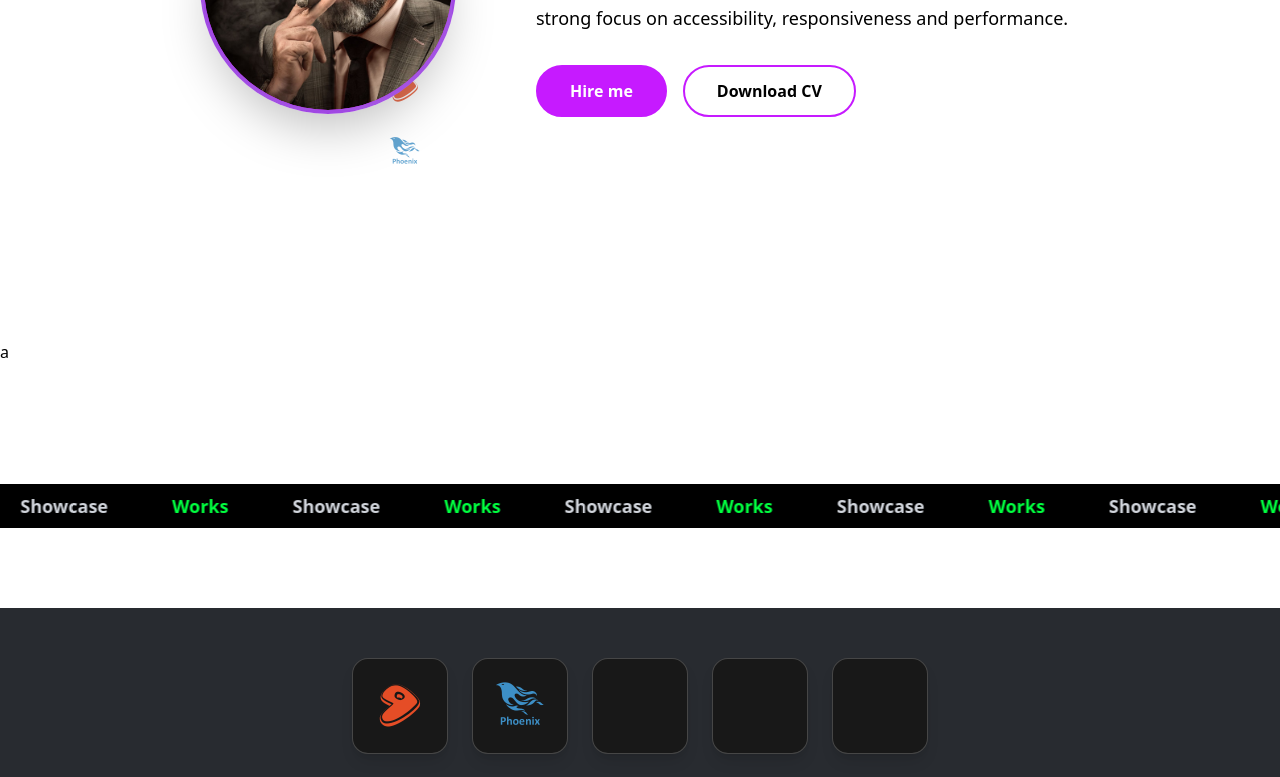
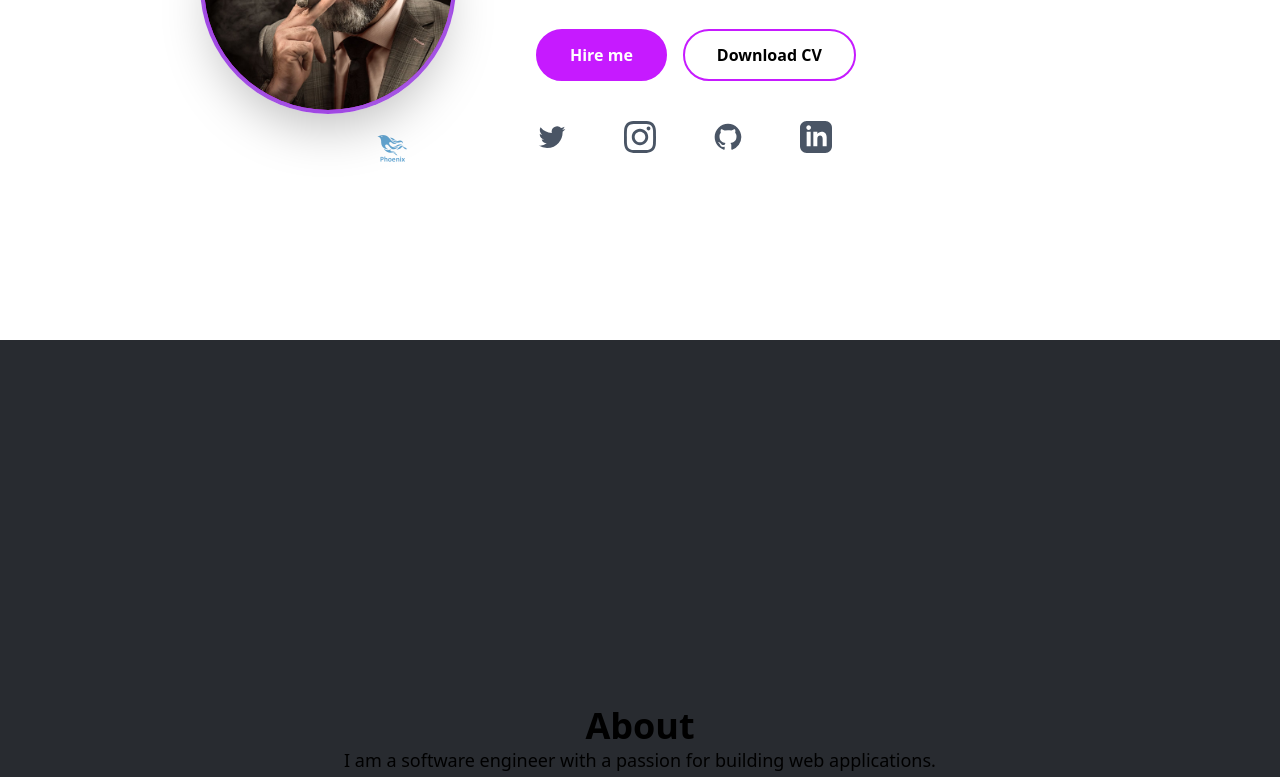
Before and after one commit to Lorendor/Loren_portfolio, a React (Vite) app: page / in a window 1280 px wide. Shown: the part 520-1297 px from the top of the page. Built offline with nearby package versions, Linux system fonts and the light colour scheme.

Commit message:
Added data files

```diff
--- a/src/App.jsx
+++ b/src/App.jsx
@@ -51,10 +51,7 @@ const App = () => {
       <div className="pt-30">
         <Marquee words={["About me", "Contact"]} />
       </div>
-      <div className="pt-10">
-        <Work projects={projects}/>
-      </div>
-      <div className="pt-10">
+      <div className="pt-50">
         <TechTree/>
       </div>
       <div className="pt-50">
--- a/src/components/About.jsx
+++ b/src/components/About.jsx
@@ -2,9 +2,14 @@ import React from 'react'
 
 const About = () => {
   return (
-   <div>
-    a
-   </div>
+    <div className='w-full h-screen bg-darkgray dark:bg-white'>
+      <div className='w-full h-full flex flex-col items-center justify-center'>
+        <h1 className='text-4xl font-bold'>About</h1>
+        <p className='text-lg'>
+          I am a software engineer with a passion for building web applications.
+        </p>
+      </div>
+    </div>
   )
 }
 
--- a/src/components/Footer.jsx
+++ b/src/components/Footer.jsx
@@ -1,4 +1,5 @@
 import React from 'react';
+import { social } from '../data/social.jsx';
 
 const Footer = () => {
   const currentYear = new Date().getFullYear();
@@ -8,48 +9,6 @@ const Footer = () => {
       { name: 'Projects', href: '/projects' },
       { name: 'Blog', href: '/blog' },
       { name: 'Contact', href: '/contact' },
-    ],
-    social: [
-      {
-        name: 'Twitter',
-        href: 'https://twitter.com/yourhandle',
-        icon: (props) => (
-          <svg fill="currentColor" viewBox="0 0 24 24" {...props}>
-            <path d="M8.29 20.251c7.547 0 11.675-6.253 11.675-11.675 0-.178 0-.355-.012-.53A8.348 8.348 0 0022 5.92a8.19 8.19 0 01-2.357.646 4.118 4.118 0 001.804-2.27 8.224 8.224 0 01-2.605.996 4.107 4.107 0 00-6.993 3.743 11.65 11.65 0 01-8.457-4.287 4.106 4.106 0 001.27 5.477A4.072 4.072 0 012.8 9.713v.052a4.105 4.105 0 003.292 4.022 4.095 4.095 0 01-1.853.07 4.108 4.108 0 003.834 2.85A8.233 8.233 0 012 18.407a11.616 11.616 0 006.29 1.84" />
-          </svg>
-        ),
-      },
-      {
-        name: 'Instagram',
-        href: 'https://www.instagram.com/lorenbjelokosic/',
-        icon: (props) => (
-          <svg fill="currentColor" viewBox="0 0 24 24" {...props}>
-            <path d="M12 2.163c3.204 0 3.584.012 4.85.07 3.252.148 4.771 1.691 4.919 4.919.058 1.265.069 1.645.069 4.849 0 3.205-.012 3.584-.069 4.849-.149 3.225-1.664 4.771-4.919 4.919-1.266.058-1.644.07-4.85.07-3.204 0-3.584-.012-4.849-.07-3.26-.149-4.771-1.699-4.919-4.92-.058-1.265-.07-1.644-.07-4.849 0-3.204.013-3.583.07-4.849.149-3.227 1.664-4.771 4.919-4.919 1.266-.057 1.645-.069 4.849-.069zm0-2.163c-3.259 0-3.667.014-4.947.072-4.358.2-6.78 2.618-6.98 6.98-.059 1.281-.073 1.689-.073 4.948 0 3.259.014 3.668.072 4.948.2 4.358 2.618 6.78 6.98 6.98 1.281.058 1.689.072 4.948.072 3.259 0 3.668-.014 4.948-.072 4.354-.2 6.782-2.618 6.979-6.98.059-1.28.073-1.689.073-4.948 0-3.259-.014-3.667-.072-4.947-.196-4.354-2.617-6.78-6.979-6.98-1.281-.059-1.69-.073-4.949-.073zm0 5.838c-3.403 0-6.162 2.759-6.162 6.162s2.759 6.163 6.162 6.163 6.162-2.759 6.162-6.163c0-3.403-2.759-6.162-6.162-6.162zm0 10.162c-2.209 0-4-1.79-4-4 0-2.209 1.791-4 4-4s4 1.791 4 4c0 2.21-1.791 4-4 4zm6.406-11.845c-.796 0-1.441.645-1.441 1.44s.645 1.44 1.441 1.44c.795 0 1.439-.645 1.439-1.44s-.644-1.44-1.439-1.44z"/>
-          </svg>
-        ),
-      },
-      {
-        name: 'GitHub',
-        href: 'https://github.com/Lorendor',
-        icon: (props) => (
-          <svg fill="currentColor" viewBox="0 0 24 24" {...props}>
-            <path
-              fillRule="evenodd"
-              d="M12 2C6.477 2 2 6.484 2 12.017c0 4.425 2.865 8.18 6.839 9.504.5.092.682-.217.682-.483 0-.237-.008-.868-.013-1.703-2.782.605-3.369-1.343-3.369-1.343-.454-1.158-1.11-1.466-1.11-1.466-.908-.62.069-.608.069-.608 1.003.07 1.531 1.032 1.531 1.032.892 1.53 2.341 1.088 2.91.832.092-.647.35-1.088.636-1.338-2.22-.253-4.555-1.113-4.555-4.951 0-1.093.39-1.988 1.029-2.688-.103-.253-.446-1.272.098-2.65 0 0 .84-.27 2.75 1.026A9.564 9.564 0 0112 6.844c.85.004 1.705.115 2.504.337 1.909-1.296 2.747-1.027 2.747-1.027.546 1.379.202 2.398.1 2.651.64.7 1.028 1.595 1.028 2.688 0 3.848-2.339 4.695-4.566 4.943.359.309.678.92.678 1.855 0 1.338-.012 2.419-.012 2.747 0 .268.18.58.688.482A10.019 10.019 0 0022 12.017C22 6.484 17.522 2 12 2z"
-              clipRule="evenodd"
-            />
-          </svg>
-        ),
-      },
-      {
-        name: 'LinkedIn',
-        href: 'https://linkedin.com/in/yourhandle',
-        icon: (props) => (
-          <svg fill="currentColor" viewBox="0 0 24 24" {...props}>
-            <path d="M19 0h-14c-2.761 0-5 2.239-5 5v14c0 2.761 2.239 5 5 5h14c2.762 0 5-2.239 5-5v-14c0-2.761-2.238-5-5-5zm-11 19h-3v-11h3v11zm-1.5-12.268c-.966 0-1.75-.79-1.75-1.764s.784-1.764 1.75-1.764 1.75.79 1.75 1.764-.783 1.764-1.75 1.764zm13.5 12.268h-3v-5.604c0-3.368-4-3.113-4 0v5.604h-3v-11h3v1.765c1.396-2.586 7-2.777 7 2.476v6.759z" />
-          </svg>
-        ),
-      },
     ],
   };
 
@@ -69,7 +28,7 @@ const Footer = () => {
               Building digital experiences that matter.
             </p>
             <div className="flex space-x-6">
-              {navigation.social.map((item) => (
+              {social.map((item) => (
                 <a
                   key={item.name}
                   href={item.href}
--- a/src/components/Hero.jsx
+++ b/src/components/Hero.jsx
@@ -4,6 +4,7 @@ import Badge from './Badge'
 import TimeZone from './TimeZone'
 import HeroPicture from './HeroPicture'
 import LightMod from './LightMod'
+import { social } from '../data/social.jsx'
 
 const Hero = () => {
   return (
@@ -41,6 +42,21 @@ const Hero = () => {
               Download CV
             </button>
           </div>
+          {/* Social icons under the buttons */}
+          <div className="flex space-x-14 pt-10 justify-center lg:justify-start">
+              {social.map((item) => (
+                <a
+                  key={item.name}
+                  href={item.href}
+                  target="_blank"
+                  rel="noopener noreferrer"
+                  className="text-gray-600 dark:text-white hover:text-purple transition-colors"
+                >
+                  <span className="sr-only">{item.name}</span>
+                  <item.icon className="h-8 w-8 hover:scale-110 transition-all duration-300 hover:text-purple " aria-hidden="true" />
+                </a>
+              ))}
+            </div>
         </div>
       </div>
     </div>
--- a/src/components/Marquee.jsx
+++ b/src/components/Marquee.jsx
@@ -26,10 +26,10 @@ const Marquee = () => {
   }, []);
 
   // Repeat the words enough times for a seamless loop
-  const repeatedWords = Array(20).fill(words).flat();
+  const repeatedWords = Array(40).fill(words).flat();
 
   return (
-    <div className="overflow-hidden w-full bg-black py-2">
+    <div className="overflow-hidden w-full bg-darkgray dark:bg-white py-2">
       <div
         ref={marqueeRef}
         className="flex whitespace-nowrap"
@@ -39,7 +39,7 @@ const Marquee = () => {
           <span
             key={idx}
             className={`mx-8 text-lg font-semibold ${
-              word === "Works" ? "text-green" : "text-gray-300"
+              word === "Works" ? "text-purple" : "text-white dark:text-black"
             }`}
           >
             {word}
--- a/src/components/TechTree.jsx
+++ b/src/components/TechTree.jsx
@@ -3,7 +3,7 @@ import { techs } from '../data/techs.jsx'
 
 const TechTree = () => {
   return (
-    <div className="w-screen h-[40vh] overflow-hidden p-40 flex flex-col items-center justify-center gap-8 bg-darkgray">
+    <div className="w-screen h-[60vh] overflow-hidden p-40 flex flex-col items-center justify-center gap-8 bg-darkgray">
       <div className='flex flex-col items-center justify-center pt-5'>
         <h1 className='text-5xl font-bold text-green'>Tech Tree</h1>
       </div>
--- a/src/components/Work.jsx
+++ b/src/components/Work.jsx
@@ -3,7 +3,7 @@ import React from 'react'
 const Work = () => {
   return (
     <div>
-
+      a
     </div>
   )
 }
--- /dev/null
+++ b/src/data/social.jsx
@@ -0,0 +1,44 @@
+import React from 'react';
+
+export const social = [
+  {
+    name: 'Twitter',
+    href: 'https://twitter.com/yourhandle',
+    icon: (props) => (
+      <svg fill="currentColor" viewBox="0 0 24 24" {...props}>
+        <path d="M8.29 20.251c7.547 0 11.675-6.253 11.675-11.675 0-.178 0-.355-.012-.53A8.348 8.348 0 0022 5.92a8.19 8.19 0 01-2.357.646 4.118 4.118 0 001.804-2.27 8.224 8.224 0 01-2.605.996 4.107 4.107 0 00-6.993 3.743 11.65 11.65 0 01-8.457-4.287 4.106 4.106 0 001.27 5.477A4.072 4.072 0 012.8 9.713v.052a4.105 4.105 0 003.292 4.022 4.095 4.095 0 01-1.853.07 4.108 4.108 0 003.834 2.85A8.233 8.233 0 012 18.407a11.616 11.616 0 006.29 1.84" />
+      </svg>
+    ),
+  },
+  {
+    name: 'Instagram',
+    href: 'https://www.instagram.com/lorenbjelokosic/',
+    icon: (props) => (
+      <svg fill="currentColor" viewBox="0 0 24 24" {...props}>
+        <path d="M12 2.163c3.204 0 3.584.012 4.85.07 3.252.148 4.771 1.691 4.919 4.919.058 1.265.069 1.645.069 4.849 0 3.205-.012 3.584-.069 4.849-.149 3.225-1.664 4.771-4.919 4.919-1.266.058-1.644.07-4.85.07-3.204 0-3.584-.012-4.849-.07-3.26-.149-4.771-1.699-4.919-4.92-.058-1.265-.07-1.644-.07-4.849 0-3.204.013-3.583.07-4.849.149-3.227 1.664-4.771 4.919-4.919 1.266-.057 1.645-.069 4.849-.069zm0-2.163c-3.259 0-3.667.014-4.947.072-4.358.2-6.78 2.618-6.98 6.98-.059 1.281-.073 1.689-.073 4.948 0 3.259.014 3.668.072 4.948.2 4.358 2.618 6.78 6.98 6.98 1.281.058 1.689.072 4.948.072 3.259 0 3.668-.014 4.948-.072 4.354-.2 6.782-2.618 6.979-6.98.059-1.28.073-1.689.073-4.948 0-3.259-.014-3.667-.072-4.947-.196-4.354-2.617-6.78-6.979-6.98-1.281-.059-1.69-.073-4.949-.073zm0 5.838c-3.403 0-6.162 2.759-6.162 6.162s2.759 6.163 6.162 6.163 6.162-2.759 6.162-6.163c0-3.403-2.759-6.162-6.162-6.162zm0 10.162c-2.209 0-4-1.79-4-4 0-2.209 1.791-4 4-4s4 1.791 4 4c0 2.21-1.791 4-4 4zm6.406-11.845c-.796 0-1.441.645-1.441 1.44s.645 1.44 1.441 1.44c.795 0 1.439-.645 1.439-1.44s-.644-1.44-1.439-1.44z"/>
+      </svg>
+    ),
+  },
+  {
+    name: 'GitHub',
+    href: 'https://github.com/Lorendor',
+    icon: (props) => (
+      <svg fill="currentColor" viewBox="0 0 24 24" {...props}>
+        <path
+          fillRule="evenodd"
+          d="M12 2C6.477 2 2 6.484 2 12.017c0 4.425 2.865 8.18 6.839 9.504.5.092.682-.217.682-.483 0-.237-.008-.868-.013-1.703-2.782.605-3.369-1.343-3.369-1.343-.454-1.158-1.11-1.466-1.11-1.466-.908-.62.069-.608.069-.608 1.003.07 1.531 1.032 1.531 1.032.892 1.53 2.341 1.088 2.91.832.092-.647.35-1.088.636-1.338-2.22-.253-4.555-1.113-4.555-4.951 0-1.093.39-1.988 1.029-2.688-.103-.253-.446-1.272.098-2.65 0 0 .84-.27 2.75 1.026A9.564 9.564 0 0112 6.844c.85.004 1.705.115 2.504.337 1.909-1.296 2.747-1.027 2.747-1.027.546 1.379.202 2.398.1 2.651.64.7 1.028 1.595 1.028 2.688 0 3.848-2.339 4.695-4.566 4.943.359.309.678.92.678 1.855 0 1.338-.012 2.419-.012 2.747 0 .268.18.58.688.482A10.019 10.019 0 0022 12.017C22 6.484 17.522 2 12 2z"
+          clipRule="evenodd"
+        />
+      </svg>
+    ),
+  },
+  {
+    name: 'LinkedIn',
+    href: 'https://linkedin.com/in/yourhandle',
+    icon: (props) => (
+      <svg fill="currentColor" viewBox="0 0 24 24" {...props}>
+        <path d="M19 0h-14c-2.761 0-5 2.239-5 5v14c0 2.761 2.239 5 5 5h14c2.762 0 5-2.239 5-5v-14c0-2.761-2.238-5-5-5zm-11 19h-3v-11h3v11zm-1.5-12.268c-.966 0-1.75-.79-1.75-1.764s.784-1.764 1.75-1.764 1.75.79 1.75 1.764-.783 1.764-1.75 1.764zm13.5 12.268h-3v-5.604c0-3.368-4-3.113-4 0v5.604h-3v-11h3v1.765c1.396-2.586 7-2.777 7 2.476v6.759z" />
+      </svg>
+    ),
+  },
+];
--- a/src/index.css
+++ b/src/index.css
@@ -4,14 +4,13 @@
 
 
 @theme {
-  --color-green: #00FF40;
-  --color-palegreen: #000957;
+
   --color-darkgray: #282b30;
   --color-white: #ffffff;
   --color-lightpurple: #cc33ff;
   --color-darkpurple: #730099;
   --color-purple:#c61aff;
-  --color-cream:#ffffe6;
+  --color-gray: #808080;
 
   --font-family-inter: "Inter", sans-serif;
   --font-family-work-sans: "Work Sans", sans-serif;
```
